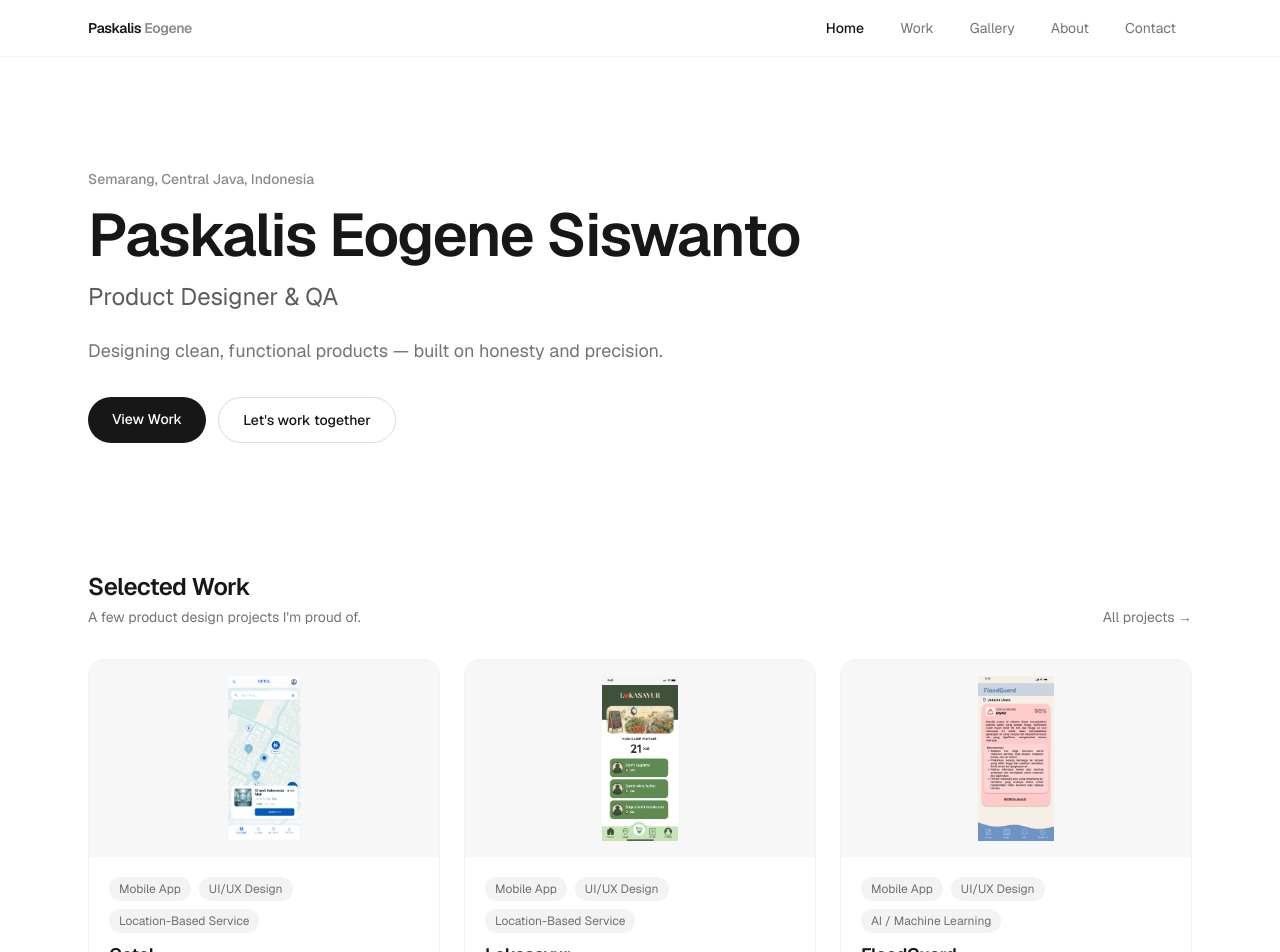
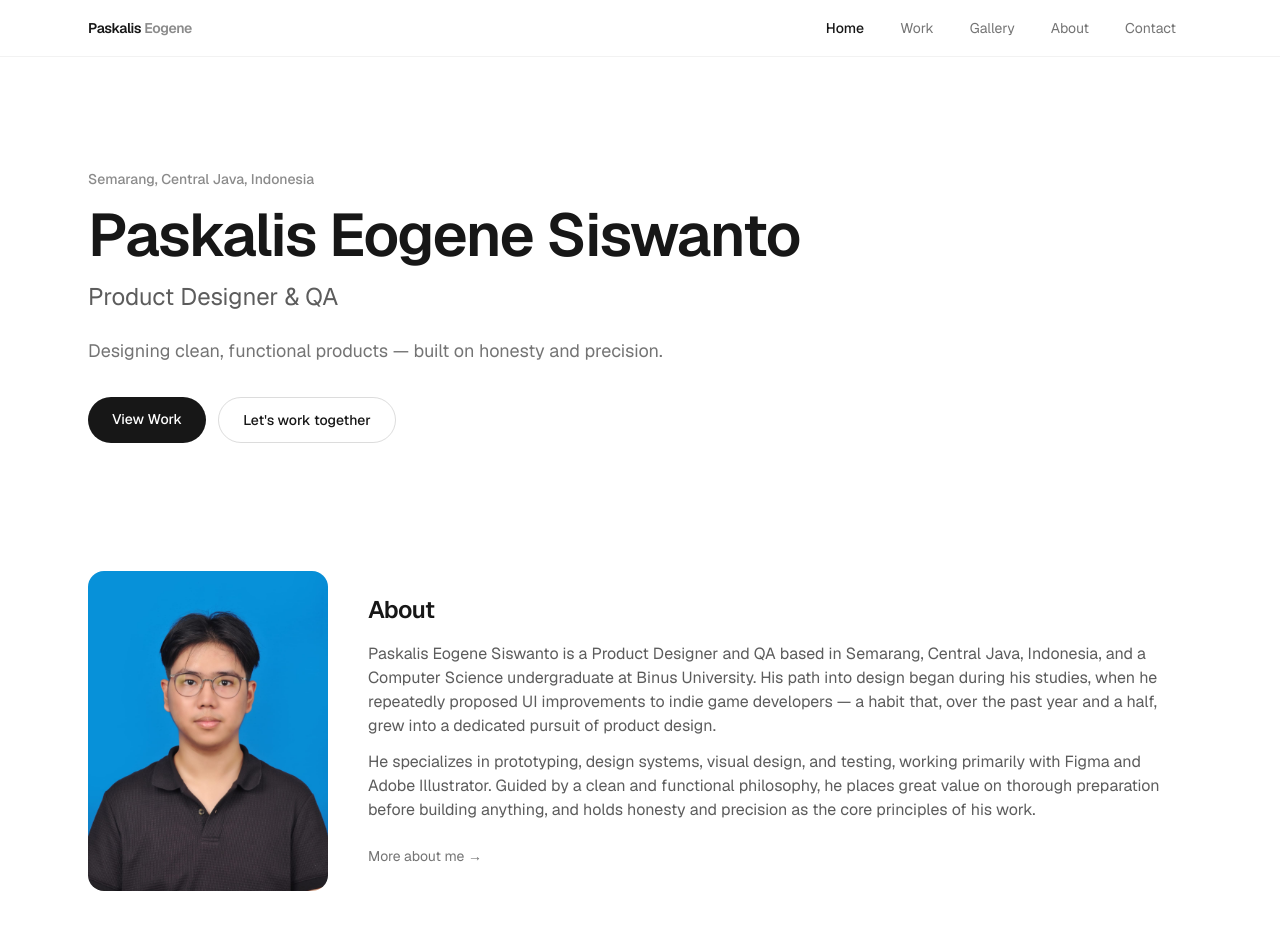
Before and after one commit to Eogene23760/Portofolio, a Next.js app: page / in a window 1280 px wide. Shown: the top 952 px of the page. Built offline with nearby package versions, Linux system fonts and the light colour scheme.

Commit message:
Add About summary section to home page (hero -> about -> work flow)

```diff
--- a/src/app/page.tsx
+++ b/src/app/page.tsx
@@ -1,5 +1,6 @@
 import Link from "next/link";
-import { site, projects } from "@/data/site";
+import Image from "next/image";
+import { site, projects, about, profilePhoto } from "@/data/site";
 import ProjectCard from "@/components/ProjectCard";
 
 export default function Home() {
@@ -29,6 +30,33 @@ export default function Home() {
           >
             Let&apos;s work together
           </Link>
+        </div>
+      </section>
+
+      {/* About (ringkas) */}
+      <section className="mx-auto max-w-6xl px-6 py-16">
+        <div className="grid items-center gap-10 sm:grid-cols-[240px_1fr]">
+          <div className="mx-auto w-48 sm:mx-0 sm:w-full">
+            <Image
+              src={profilePhoto}
+              alt={`Portrait of ${site.name}`}
+              width={400}
+              height={533}
+              className="aspect-[3/4] w-full rounded-2xl object-cover"
+            />
+          </div>
+
+          <div>
+            <h2 className="text-2xl font-semibold tracking-tight">About</h2>
+            <p className="mt-4 text-foreground/70">{about.paragraphs[0]}</p>
+            <p className="mt-3 text-foreground/70">{about.paragraphs[1]}</p>
+            <Link
+              href="/about"
+              className="mt-6 inline-block text-sm text-foreground/60 underline-offset-4 hover:text-foreground hover:underline"
+            >
+              More about me →
+            </Link>
+          </div>
         </div>
       </section>
 
@@ -62,7 +90,6 @@ export default function Home() {
           All projects →
         </Link>
       </section>
-
     </>
   );
 }
```
